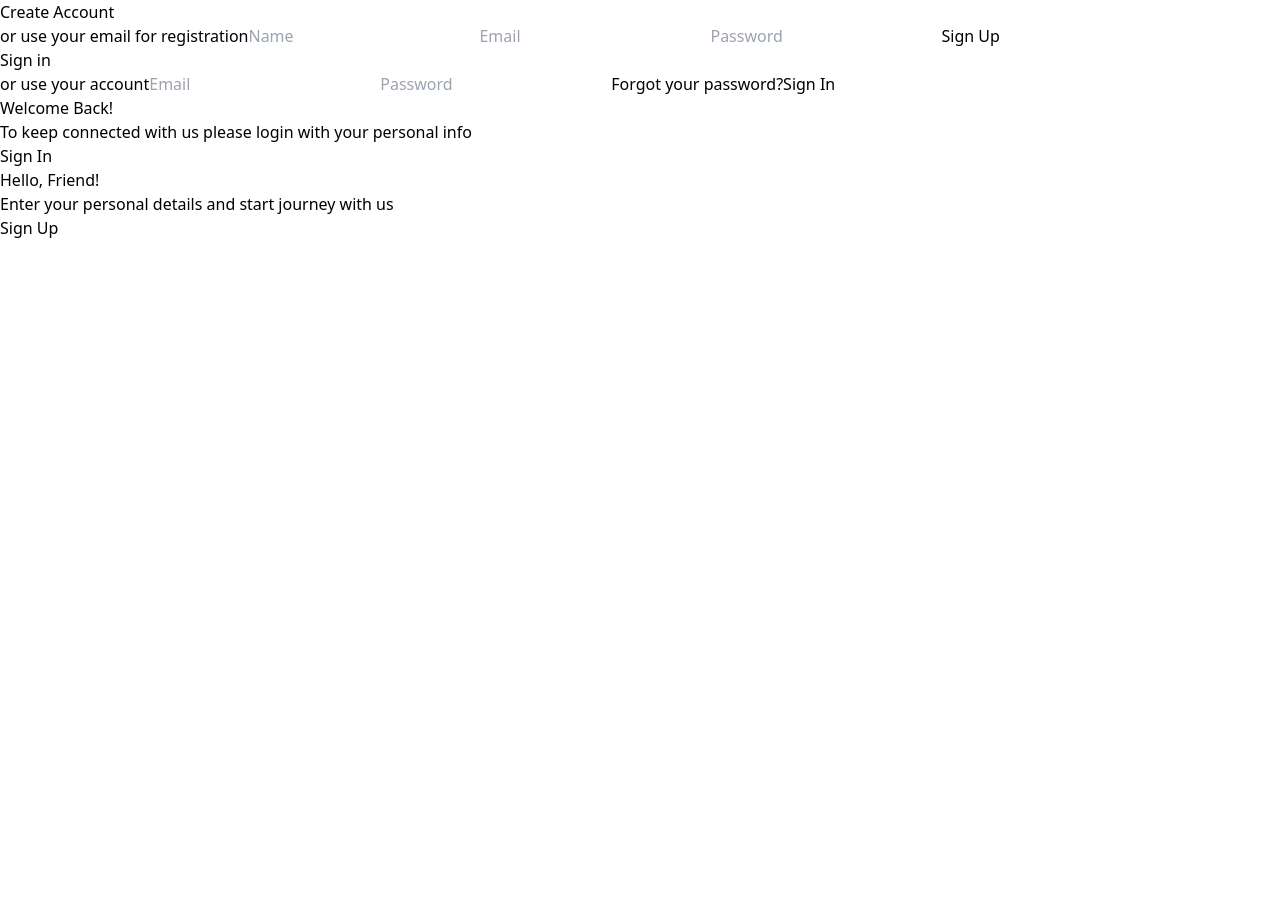
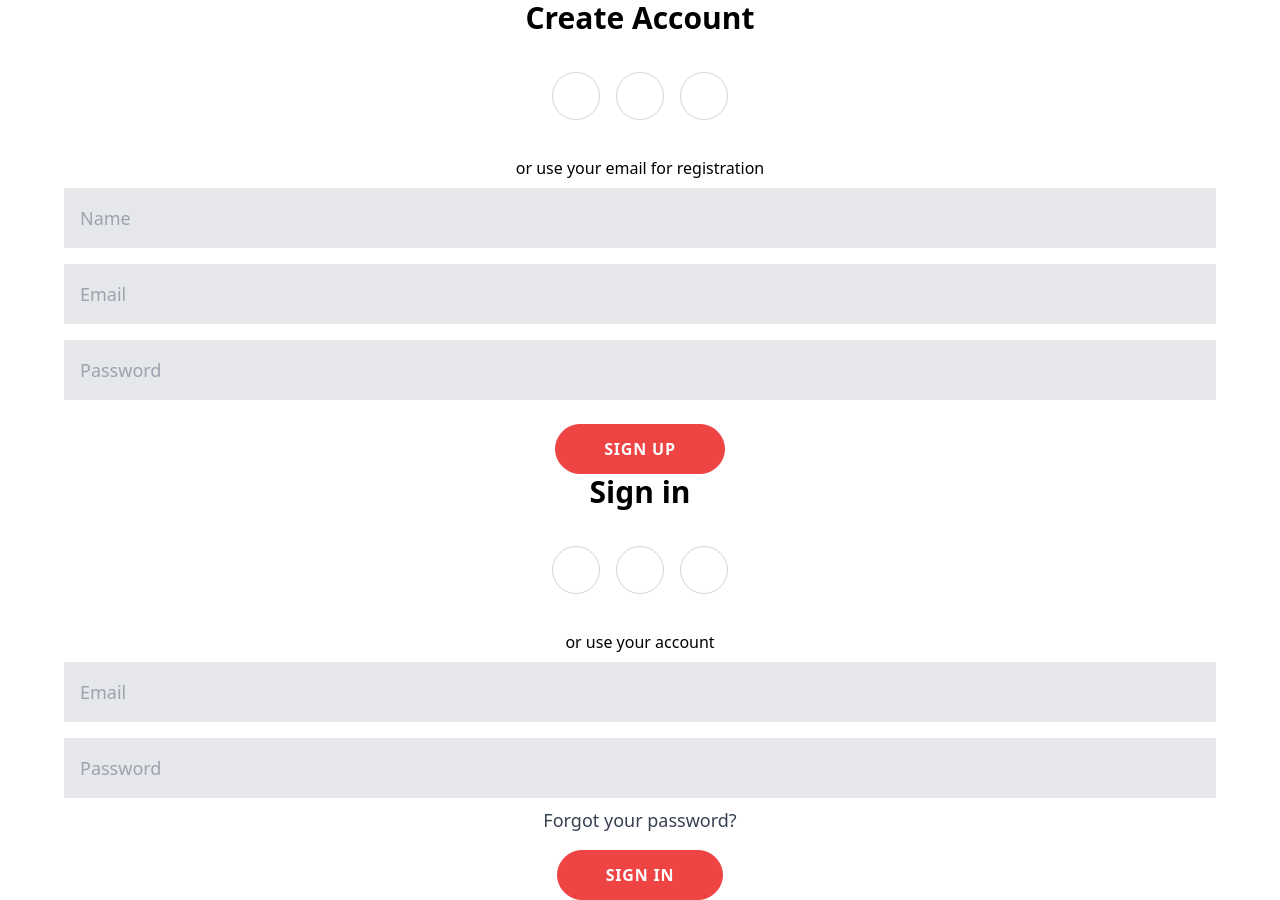
Before and after one commit to Aaron-Thomas-Blessen/CodeCrypt, a React (Vite) app: page /signin in a window 1280 px wide. Before the commit the page ends 800 px from the top, so only its background shows below. Built offline with nearby package versions, Linux system fonts and the light colour scheme.

Commit message:
signin page tailwind added

```diff
--- a/src/pages/SignIn.jsx
+++ b/src/pages/SignIn.jsx
@@ -1,43 +1,42 @@
-import React, { useState } from 'react';
-// import './SignIn.css'; // Make sure to replace with the actual path to your CSS file
-import { auth, db } from '../Firebase/Firebase'; // Adjust the import according to your Firebase configuration
-import { signInWithEmailAndPassword, createUserWithEmailAndPassword, sendPasswordResetEmail } from 'firebase/auth';
-import { doc, getDoc, setDoc } from 'firebase/firestore';
-import { useNavigate } from 'react-router-dom';
+import React, { useState } from "react";
+import { auth, db } from "../Firebase/Firebase";
+import {
+  signInWithEmailAndPassword,
+  createUserWithEmailAndPassword,
+  sendPasswordResetEmail,
+} from "firebase/auth";
+import { doc, getDoc, setDoc } from "firebase/firestore";
+import { useNavigate } from "react-router-dom";
 
 const SignInUpForm = () => {
-  const [rightPanelActive, setRightPanelActive] = useState(false);
-  const [email, setEmail] = useState('');
-  const [password, setPassword] = useState('');
-  const [name, setName] = useState('');
+  const [rightPanelActive] = useState(false);
+  const [email, setEmail] = useState("");
+  const [password, setPassword] = useState("");
+  const [name, setName] = useState("");
   const [error, setError] = useState(null);
-  const [message, setMessage] = useState('');
+  const [message, setMessage] = useState("");
   const navigate = useNavigate();
-
-  const handleSignUpClick = () => {
-    setRightPanelActive(true);
-  };
-
-  const handleSignInClick = () => {
-    setRightPanelActive(false);
-  };
 
   const handleLogin = async (e) => {
     e.preventDefault();
     setError(null);
     try {
-      const userCredential = await signInWithEmailAndPassword(auth, email, password);
+      const userCredential = await signInWithEmailAndPassword(
+        auth,
+        email,
+        password
+      );
       const user = userCredential.user;
 
-      const userDoc = await getDoc(doc(db, 'users', user.uid));
+      const userDoc = await getDoc(doc(db, "users", user.uid));
       if (userDoc.exists()) {
-        navigate('/study', { replace: true });
+        navigate("/study", { replace: true });
       } else {
-        console.log('No such document!');
-        setError('User data not found');
+        console.log("No such document!");
+        setError("User data not found");
       }
     } catch (error) {
-      console.error('Error signing in:', error.message);
+      console.error("Error signing in:", error.message);
       setError(error.message);
     }
   };
@@ -46,18 +45,22 @@ const SignInUpForm = () => {
     e.preventDefault();
     setError(null);
     try {
-      const userCredential = await createUserWithEmailAndPassword(auth, email, password);
+      const userCredential = await createUserWithEmailAndPassword(
+        auth,
+        email,
+        password
+      );
       const user = userCredential.user;
 
-      await setDoc(doc(db, 'users', user.uid), {
+      await setDoc(doc(db, "users", user.uid), {
         username: name,
         email,
       });
 
-      console.log('User created and data stored in Firestore!');
-      navigate('/study', { replace: true });
+      console.log("User created and data stored in Firestore!");
+      navigate("/study", { replace: true });
     } catch (error) {
-      console.error('Error signing up:', error.message);
+      console.error("Error signing up:", error.message);
       setError(error.message);
     }
   };
@@ -66,8 +69,10 @@ const SignInUpForm = () => {
     e.preventDefault();
     sendPasswordResetEmail(auth, email)
       .then(() => {
-        setMessage('If your email is registered with us, you will receive a password reset email shortly.');
-        console.log('Password reset email sent!');
+        setMessage(
+          "If your email is registered with us, you will receive a password reset email shortly."
+        );
+        console.log("Password reset email sent!");
       })
       .catch((error) => {
         const errorCode = error.code;
@@ -79,22 +84,46 @@ const SignInUpForm = () => {
 
   return (
     <div>
-      <div className={`container ${rightPanelActive ? 'right-panel-active' : ''}`} id="container">
-        <div className="form-container sign-up-container">
-          <form onSubmit={handleSignUp}>
-            <h1>Create Account</h1>
-            <div className="social-container">
-              <a href="#" className="social"><i className="fab fa-facebook-f"></i></a>
-              <a href="#" className="social"><i className="fab fa-google-plus-g"></i></a>
-              <a href="#" className="social"><i className="fab fa-linkedin-in"></i></a>
+      <div
+        className={`container ${rightPanelActive ? "right-panel-active" : ""}`}
+        id="container"
+      >
+        <div className="form-container sign-up-container bg-white">
+          <form
+            onSubmit={handleSignUp}
+            className="flex flex-col items-center justify-center p-0 px-16 h-full text-center"
+          >
+            <h1 className="font-bold m-0 text-3xl">Create Account</h1>
+            <div className="social-container flex my-7">
+              <a
+                href="#"
+                className="flex justify-center items-center w-12 h-12 m-2 border border-gray-300 rounded-full"
+              >
+                <i className="fab fa-facebook-f"></i>
+              </a>
+              <a
+                href="#"
+                className="flex justify-center items-center w-12 h-12 m-2 border border-gray-300 rounded-full"
+              >
+                <i className="fab fa-google-plus-g"></i>
+              </a>
+              <a
+                href="#"
+                className="flex justify-center items-center w-12 h-12 m-2 border border-gray-300 rounded-full"
+              >
+                <i className="fab fa-linkedin-in"></i>
+              </a>
             </div>
-            <span>or use your email for registration</span>
+            <span className="text-base">
+              or use your email for registration
+            </span>
             <input
               type="text"
               placeholder="Name"
               value={name}
               onChange={(e) => setName(e.target.value)}
               required
+              className="bg-gray-200 border-none p-4 my-2 w-full text-lg"
             />
             <input
               type="email"
@@ -102,6 +131,7 @@ const SignInUpForm = () => {
               value={email}
               onChange={(e) => setEmail(e.target.value)}
               required
+              className="bg-gray-200 border-none p-4 my-2 w-full text-lg"
             />
             <input
               type="password"
@@ -109,26 +139,53 @@ const SignInUpForm = () => {
               value={password}
               onChange={(e) => setPassword(e.target.value)}
               required
+              className="bg-gray-200 border-none p-4 my-2 w-full text-lg"
             />
-            <button type="submit">Sign Up</button>
-            {error && <div className="error-message">{error}</div>}
+            <button
+              type="submit"
+              className="rounded-full border border-red-500 bg-red-500 text-white font-bold py-3 px-12 uppercase tracking-wider transition-transform duration-80 ease-in active:scale-95 focus:outline-none mt-4"
+            >
+              Sign Up
+            </button>
+            {error && (
+              <div className="error-message text-red-500 mt-4">{error}</div>
+            )}
           </form>
         </div>
-        <div className="form-container sign-in-container">
-          <form onSubmit={handleLogin}>
-            <h1>Sign in</h1>
-            <div className="social-container">
-              <a href="#" className="social"><i className="fab fa-facebook-f"></i></a>
-              <a href="#" className="social"><i className="fab fa-google-plus-g"></i></a>
-              <a href="#" className="social"><i className="fab fa-linkedin-in"></i></a>
+        <div className="form-container sign-in-container bg-white">
+          <form
+            onSubmit={handleLogin}
+            className="flex flex-col items-center justify-center p-0 px-16 h-full text-center"
+          >
+            <h1 className="font-bold m-0 text-3xl">Sign in</h1>
+            <div className="social-container flex my-7">
+              <a
+                href="#"
+                className="flex justify-center items-center w-12 h-12 m-2 border border-gray-300 rounded-full"
+              >
+                <i className="fab fa-facebook-f"></i>
+              </a>
+              <a
+                href="#"
+                className="flex justify-center items-center w-12 h-12 m-2 border border-gray-300 rounded-full"
+              >
+                <i className="fab fa-google-plus-g"></i>
+              </a>
+              <a
+                href="#"
+                className="flex justify-center items-center w-12 h-12 m-2 border border-gray-300 rounded-full"
+              >
+                <i className="fab fa-linkedin-in"></i>
+              </a>
             </div>
-            <span>or use your account</span>
+            <span className="text-base">or use your account</span>
             <input
               type="email"
               placeholder="Email"
               value={email}
               onChange={(e) => setEmail(e.target.value)}
               required
+              className="bg-gray-200 border-none p-4 my-2 w-full text-lg"
             />
             <input
               type="password"
@@ -136,26 +193,28 @@ const SignInUpForm = () => {
               value={password}
               onChange={(e) => setPassword(e.target.value)}
               required
+              className="bg-gray-200 border-none p-4 my-2 w-full text-lg"
             />
-            <a href="#" onClick={handlePasswordReset}>Forgot your password?</a>
-            <button type="submit">Sign In</button>
-            {error && <div className="error-message">{error}</div>}
-            {message && <div className="message">{message}</div>}
+            <a
+              href="#"
+              className="text-gray-700 text-lg"
+              onClick={handlePasswordReset}
+            >
+              Forgot your password?
+            </a>
+            <button
+              type="submit"
+              className="rounded-full border border-red-500 bg-red-500 text-white font-bold py-3 px-12 uppercase tracking-wider transition-transform duration-80 ease-in active:scale-95 focus:outline-none mt-4"
+            >
+              Sign In
+            </button>
+            {error && (
+              <div className="error-message text-red-500 mt-4">{error}</div>
+            )}
+            {message && (
+              <div className="message text-green-500 mt-4">{message}</div>
+            )}
           </form>
-        </div>
-        <div className="overlay-container">
-          <div className="overlay">
-            <div className="overlay-panel overlay-left">
-              <h1>Welcome Back!</h1>
-              <p>To keep connected with us please login with your personal info</p>
-              <button className="ghost" onClick={handleSignInClick} id="signIn">Sign In</button>
-            </div>
-            <div className="overlay-panel overlay-right">
-              <h1>Hello, Friend!</h1>
-              <p>Enter your personal details and start journey with us</p>
-              <button className="ghost" onClick={handleSignUpClick} id="signUp">Sign Up</button>
-            </div>
-          </div>
         </div>
       </div>
     </div>
```
